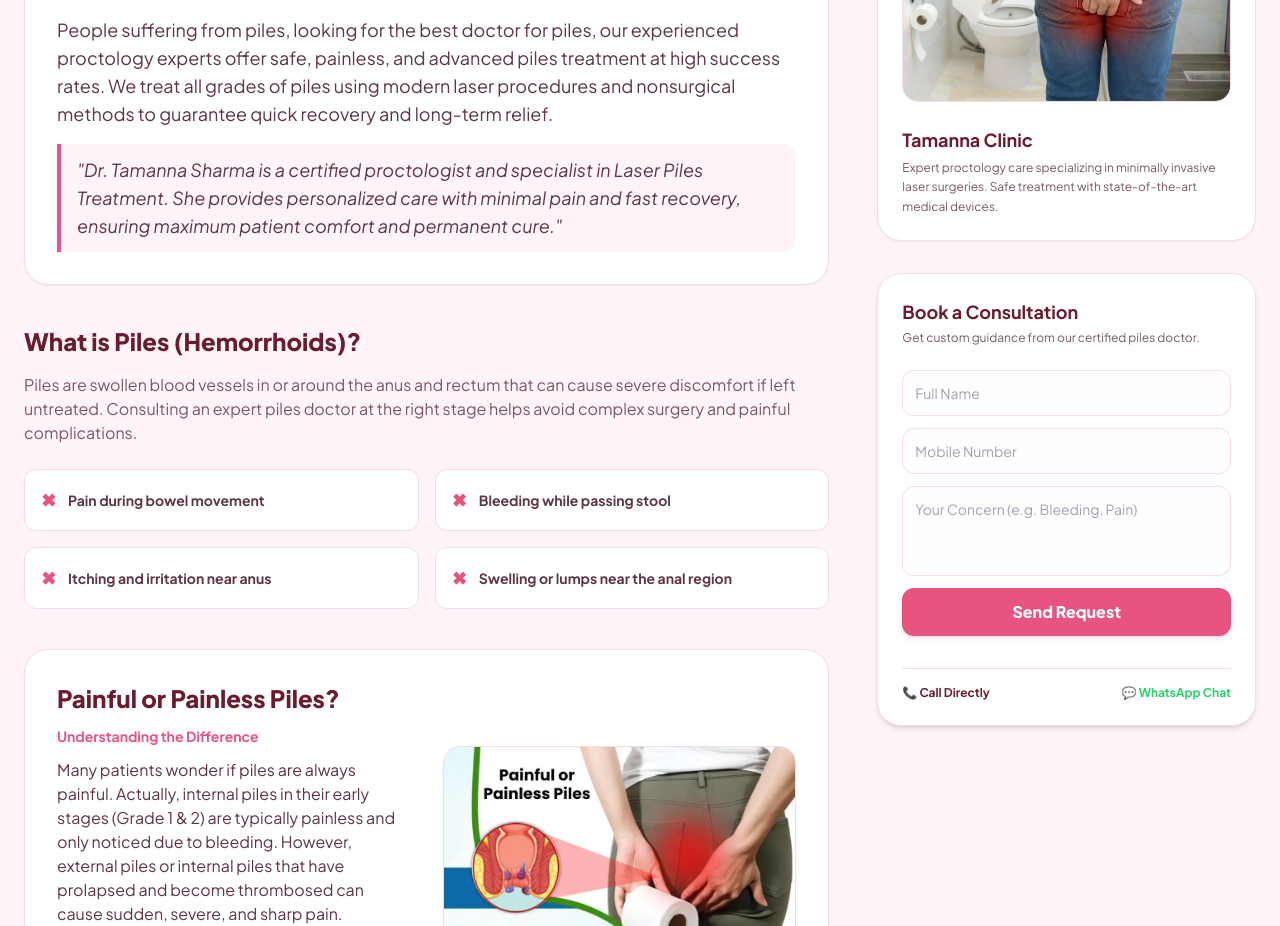
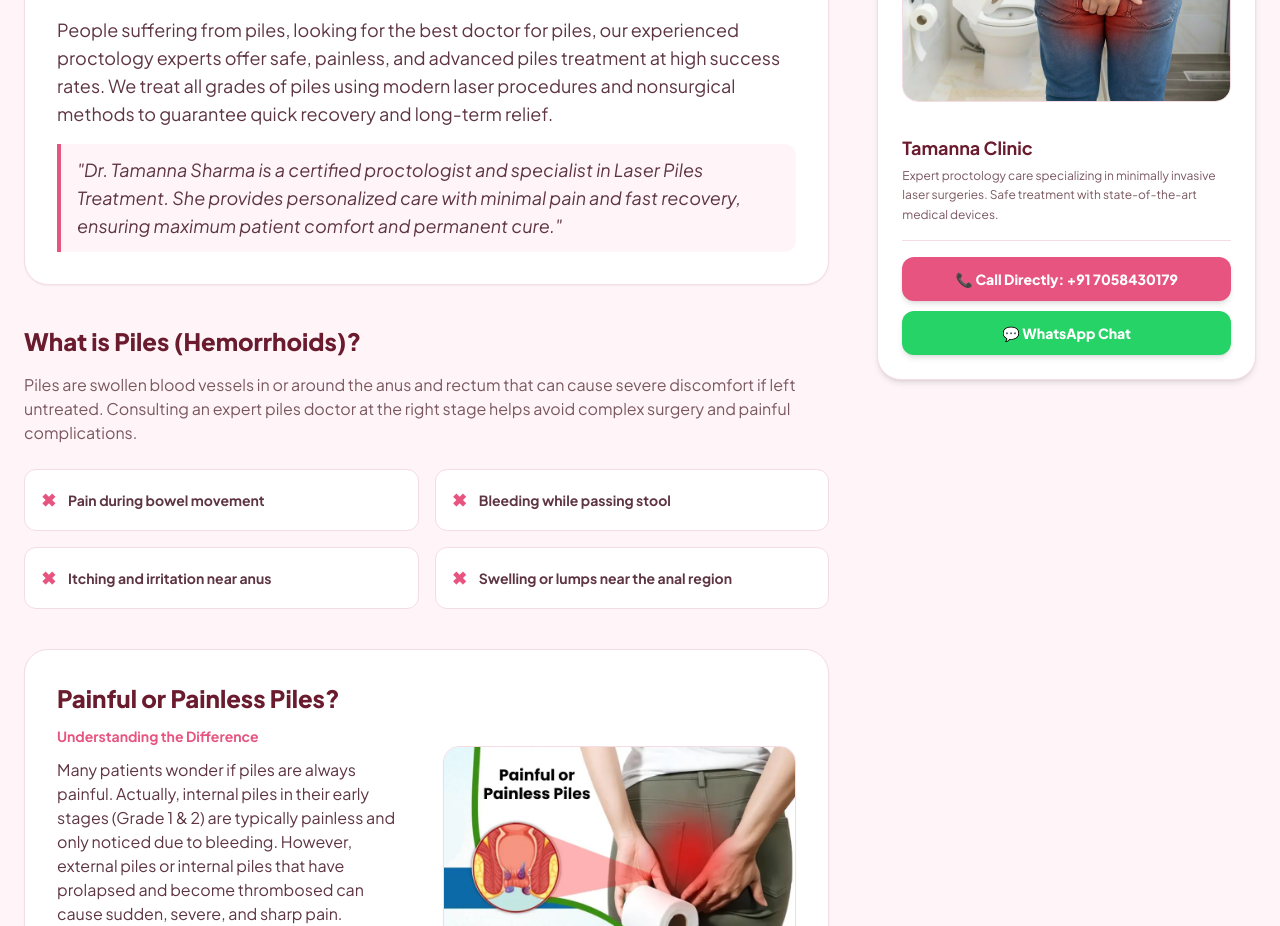
Before and after one commit to SUNIL-RAJPUT-495/clinick-, a React (Vite) app: page /piles in a window 1280 px wide. Shown: the part 700-1626 px from the top of the page. Built offline with nearby package versions, Linux system fonts and the light colour scheme; the HTML template or start-up script is replaced by a standard one.

Commit message:
feat: remove consultation form from Piles sidebar and add sticky call and whatsapp triggers

```diff
--- a/src/pages/Piles.jsx
+++ b/src/pages/Piles.jsx
@@ -207,63 +207,30 @@ const Piles = () => {
         </div>
 
         {/* Right Column: Sticky Contact & Image Panel */}
-        <div className="lg:col-span-4 flex flex-col gap-8">
+        <div className="lg:col-span-4">
 
-          {/* Doctor Image Block */}
-          <div className="bg-white p-6 rounded-3xl border border-[#F4DCE4] shadow-sm flex flex-col gap-4 text-center">
+          {/* Doctor Image Block & Sticky Contact */}
+          <div className="bg-white p-6 rounded-3xl border border-[#F4DCE4] shadow-md flex flex-col gap-6 sticky top-24 text-center">
             <img
               src={pilesInfoGraphic}
               alt="Laser Specialist Doctor"
               className="w-full h-auto object-cover rounded-2xl border border-[#F4DCE4]"
             />
-            <div className="text-left mt-2">
+            <div className="text-left mt-2 flex flex-col gap-4">
+              <div>
                 <h4 className="text-[#6A1B2E] font-bold text-lg">Tamanna Clinic</h4>
                 <p className="text-[#7A5861] text-xs mt-1 leading-relaxed">
                   Expert proctology care specializing in minimally invasive laser surgeries. Safe treatment with state-of-the-art medical devices.
                 </p>
               </div>
-          </div>
-
-          {/* Quick Consultation Form */}
-          <div className="bg-white p-6 rounded-3xl border border-[#F4DCE4] shadow-md flex flex-col gap-6 sticky top-24">
-            <div className="text-left">
-              <h3 className="text-lg font-bold text-[#6A1B2E]">Book a Consultation</h3>
-              <p className="text-xs text-[#7A5861] mt-1">Get custom guidance from our certified piles doctor.</p>
-            </div>
-
-            <form className="flex flex-col gap-3">
-              <input
-                type="text"
-                placeholder="Full Name"
-                className="w-full p-3 text-sm rounded-xl border border-[#F4DCE4] bg-[#FFFDFE] outline-none focus:border-[#E75480] transition-colors"
-                required
-              />
-              <input
-                type="tel"
-                placeholder="Mobile Number"
-                className="w-full p-3 text-sm rounded-xl border border-[#F4DCE4] bg-[#FFFDFE] outline-none focus:border-[#E75480] transition-colors"
-                required
-              />
-              <textarea
-                placeholder="Your Concern (e.g. Bleeding, Pain)"
-                className="w-full p-3 text-sm rounded-xl border border-[#F4DCE4] bg-[#FFFDFE] outline-none focus:border-[#E75480] transition-colors min-h-[90px] resize-none"
-              ></textarea>
-
-              <button
-                type="submit"
-                className="w-full py-3 bg-[#E75480] hover:bg-[#C2185B] text-white font-extrabold rounded-xl shadow-md shadow-[#E75480]/15 hover:shadow-lg transition-all duration-200"
-              >
-                Send Request
-              </button>
-            </form>
-
-            <div className="flex items-center justify-between border-t border-[#F4DCE4] pt-4 mt-2">
-              <a href="tel:+917058430179" className="text-xs font-bold text-[#6A1B2E] hover:text-[#E75480] flex items-center gap-1.5 text-decoration-none">
-                📞 Call Directly
+              <div className="flex flex-col gap-2.5 pt-4 border-t border-[#F4DCE4]">
+                <a href="tel:+917058430179" className="w-full py-3 bg-[#E75480] hover:bg-[#C2185B] text-white font-extrabold rounded-xl shadow-md transition-colors text-center text-decoration-none text-sm">
+                  📞 Call Directly: +91 7058430179
                 </a>
-              <a href="https://wa.me/917058430179" target="_blank" rel="noopener noreferrer" className="text-xs font-bold text-[#25D366] flex items-center gap-1.5 text-decoration-none">
+                <a href="https://wa.me/917058430179" target="_blank" rel="noopener noreferrer" className="w-full py-3 bg-[#25D366] hover:bg-[#1ebd59] text-white font-extrabold rounded-xl shadow-md transition-colors text-center text-decoration-none text-sm">
                   💬 WhatsApp Chat
                 </a>
+              </div>
             </div>
           </div>
 
```
Lines whose indentation alone changed are shown as unchanged.
